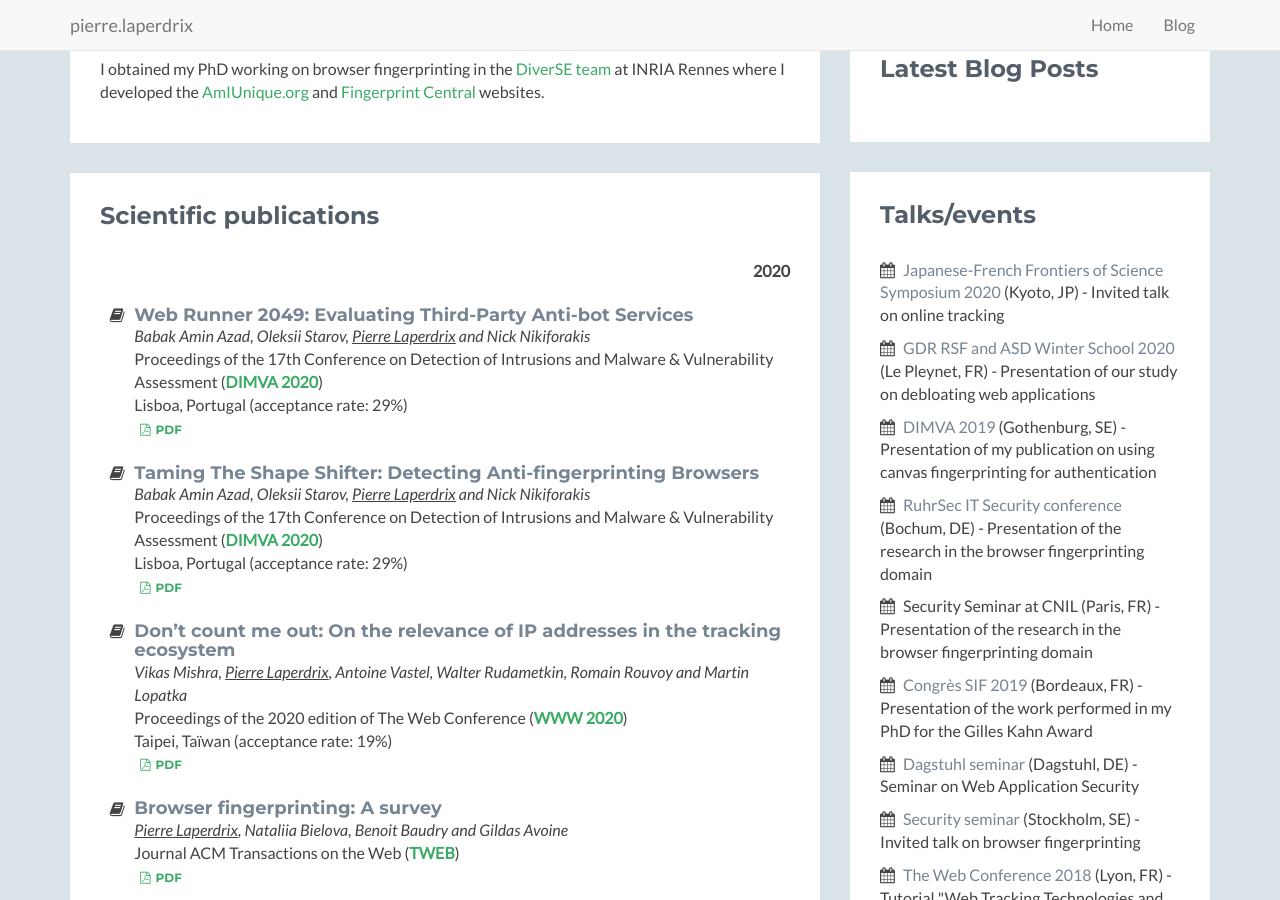
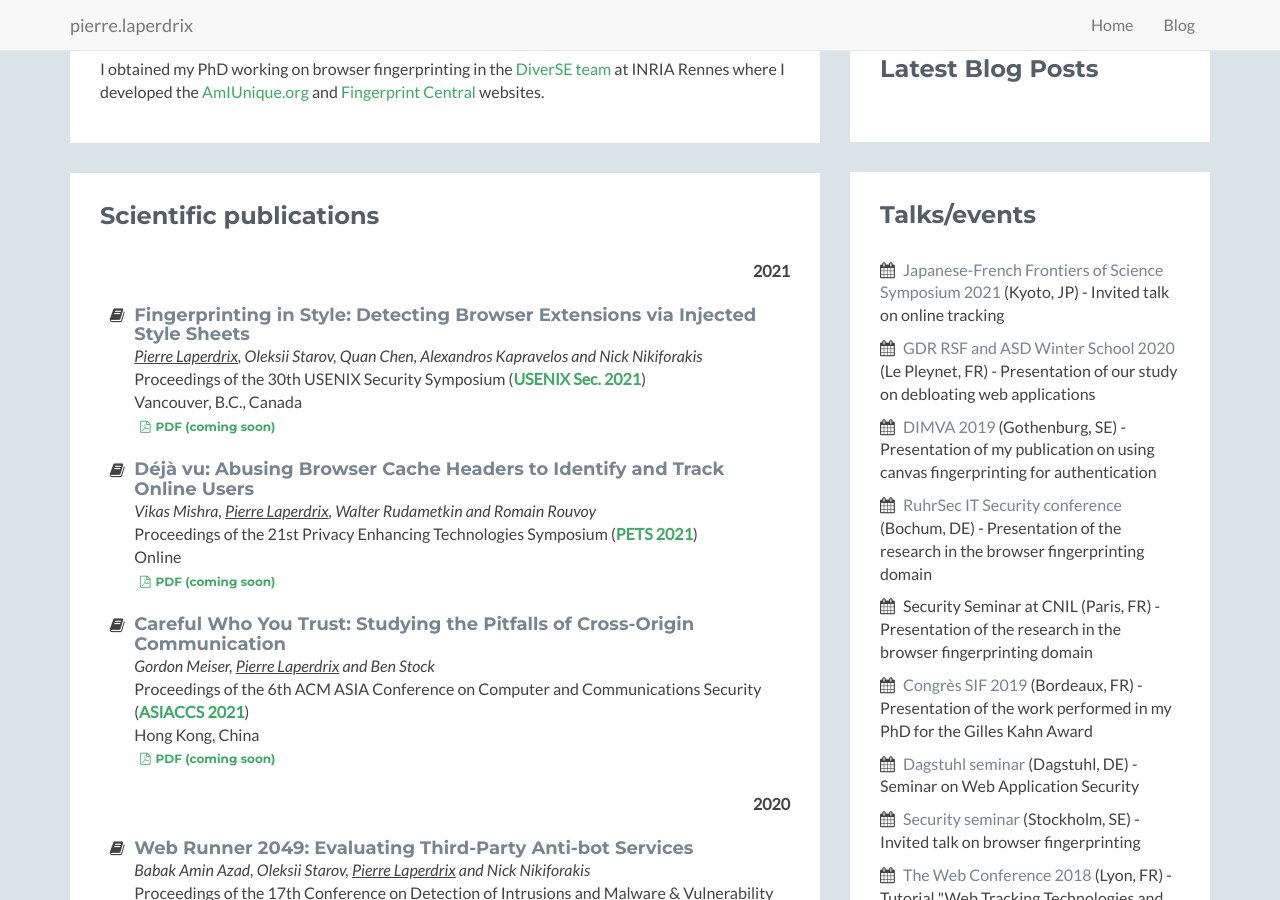
Before and after one commit to plaperdr/plaperdr.github.io, a Jekyll site: the page built from index.html, in a window 1280 px wide and 900 px high, scrolled down 517 px. Built offline with Jekyll 4.4.1, drawn with Linux system fonts in a browser that asks for light colours; some of the changed text lies outside the part shown.

Commit message:
Updating site

```diff
--- a/index.html
+++ b/index.html
@@ -43,6 +43,40 @@ layout: home
                     <h2 class="heading">Scientific publications</h2>
                     <div class="content">
                         <ul class="fa-ul">
+
+                            <li style="text-align:right"><b>2021</b></li>
+                            <br>
+                            <li><i class="fa-li fa fa-book"></i>
+                                <h4 class="title">Fingerprinting in Style: Detecting Browser Extensions via Injected Style Sheets</h4>
+                                <span><i><span class="me">Pierre Laperdrix</span>, Oleksii Starov, Quan Chen, Alexandros Kapravelos and Nick Nikiforakis</i></span><br>
+                                <span>Proceedings of the 30th USENIX Security Symposium
+                                    (<b><a href="https://www.usenix.org/conference/usenixsecurity21" target="_blank">USENIX Sec. 2021</a></b>)
+                                    <br>Vancouver, B.C., Canada
+                                </span><br>
+                                <a class="btn btn-secondary btn-xs" href="" target="_blank"><i class="fa fa-file-pdf-o"></i>PDF (coming soon)</a>
+                            </li><!--//li-->
+                            <br>
+                            <li><i class="fa-li fa fa-book"></i>
+                                <h4 class="title">Déjà vu: Abusing Browser Cache Headers to Identify and Track Online Users</h4>
+                                <span><i>Vikas Mishra, <span class="me">Pierre Laperdrix</span>, Walter Rudametkin and Romain Rouvoy</i></span><br>
+                                <span>Proceedings of the 21st Privacy Enhancing Technologies Symposium
+                                    (<b><a href="https://petsymposium.org/cfp21.php" target="_blank">PETS 2021</a></b>)
+                                    <br>Online
+                                </span><br>
+                                <a class="btn btn-secondary btn-xs" href="" target="_blank"><i class="fa fa-file-pdf-o"></i>PDF (coming soon)</a>
+                            </li><!--//li-->
+                            <br>
+                            <li><i class="fa-li fa fa-book"></i>
+                                <h4 class="title">Careful Who You Trust: Studying the Pitfalls of Cross-Origin Communication</h4>
+                                <span><i>Gordon Meiser, <span class="me">Pierre Laperdrix</span> and Ben Stock</i></span><br>
+                                <span>Proceedings of the 6th ACM ASIA Conference on Computer and Communications Security
+                                    (<b><a href="https://asiaccs2021.comp.polyu.edu.hk/" target="_blank">ASIACCS 2021</a></b>)
+                                    <br>Hong Kong, China
+                                </span><br>
+                                <a class="btn btn-secondary btn-xs" href="" target="_blank"><i class="fa fa-file-pdf-o"></i>PDF (coming soon)</a>
+                            </li><!--//li-->
+                            <br>
+
                             <li style="text-align:right"><b>2020</b></li>
                             <br>
                             <li><i class="fa-li fa fa-book"></i>
@@ -171,6 +205,10 @@ layout: home
                                     <br>Bonn, Germany (acceptance rate: 37%)
                                 </span><br>
                                 <span><i class="fa fa-trophy" aria-hidden="true"></i> - Distinguished Artifact Award</span><br>
+                                <span><i class="fa fa-newspaper-o" aria-hidden="true"></i> - Similar defense technique added in the Brave browser
+                                    <a class="btn btn-secondary btn-xs" href="https://brave.com/privacy-updates-3/" target="_blank"><i class="fa fa-external-link"></i>Brave blog</a>
+                                    <a class="btn btn-secondary btn-xs" href="https://www.inria.fr/en/inria-innovation-protect-web-users-tracking" target="_blank"><i class="fa fa-external-link"></i>Inria blog</a>
+                                </span><br>
                                 <a class="btn btn-secondary btn-xs" href="https://hal.inria.fr/hal-01527580/document" target="_blank"><i class="fa fa-file-pdf-o"></i>PDF</a>
                                 <a class="btn btn-secondary btn-xs" href="assets/documents/essos_fprandom_slides.pdf" target="_blank"><i class="fa fa-tv"></i>Slides</a>
                                 <a class="btn btn-secondary btn-xs" href="https://github.com/plaperdr/fprandom" target="_blank"><i class="fa fa-code-fork"></i>Artifact</a>
@@ -221,7 +259,7 @@ layout: home
                                 <span><i class="fa fa-trophy" aria-hidden="true"></i> - Honorable mention for the
                                     <a href="https://www.societe-informatique-de-france.fr/recherche/prix-de-these-gilles-kahn/laureats-2018/" target="_blank">2018 Gilles Kahn PhD thesis award</a>
                                 </span><br>
-                                <a class="btn btn-secondary btn-xs" href="https://hal.inria.fr/tel-01621257/document" target="_blank"><i class="fa fa-external-link"></i>PDF</a>
+                                <a class="btn btn-secondary btn-xs" href="https://hal.inria.fr/tel-01621257/document" target="_blank"><i class="fa fa-file-pdf-o"></i>PDF</a>
 
                                 <p></p>
                             </li><!--//li-->
@@ -238,6 +276,9 @@ layout: home
                     <div class="content">
                         <i class="fa fa-pencil"></i> Program Committee member for:
                         <ul>
+                            <li><a href="https://www.usenix.org/conference/usenixsecurity21" target="_blank">USENIX Security 2021</a></li>
+                            <li>DIMVA 2021</li>
+                            <li><a href="https://www.ieee-security.org/TC/SP2021/SPW2021/WOOT21/" target="_blank">WOOT 2021</a></li>
                             <li><a href="http://www2021.thewebconf.org/" target="_blank">The Web Conference 2021</a></li>
                             <li><a href="https://wpes.tech/2020/" target="_blank">WPES 2020</a></li>
                             <li><a href="https://www.usenix.org/conference/usenixsecurity20" target="_blank">USENIX Security 2020</a></li>
@@ -466,7 +507,7 @@ layout: home
                     <h2 class="heading">Talks/events</h2>
                     <div class="content">
                         <ul class="list-unstyled">
-                            <li><i class="fa fa-calendar"></i> <a target="_blank" href="https://www.jsps.go.jp/english/e-jffos/2020_10.html">Japanese-French Frontiers of Science Symposium 2020</a> (Kyoto, JP) - Invited talk on online tracking</li>
+                            <li><i class="fa fa-calendar"></i> <a target="_blank" href="https://www.jsps.go.jp/english/e-jffos/2020_10.html">Japanese-French Frontiers of Science Symposium 2021</a> (Kyoto, JP) - Invited talk on online tracking</li>
                             <li><i class="fa fa-calendar"></i> <a target="_blank" href="https://sites.google.com/site/rsdwinterschool/program-2020">GDR RSF and ASD Winter School 2020</a> (Le Pleynet, FR) - Presentation of our study on debloating web applications</li>
                             <li><i class="fa fa-calendar"></i> <a target="_blank" href="https://www.dimva2019.org/">DIMVA 2019</a> (Gothenburg, SE) - Presentation of my publication on using canvas fingerprinting for authentication</li>
                             <li><i class="fa fa-calendar"></i> <a target="_blank" href="https://www.ruhrsec.de/2019/index.html#talks">RuhrSec IT Security conference</a> (Bochum, DE) - Presentation of the research in the browser fingerprinting domain</li>
```
